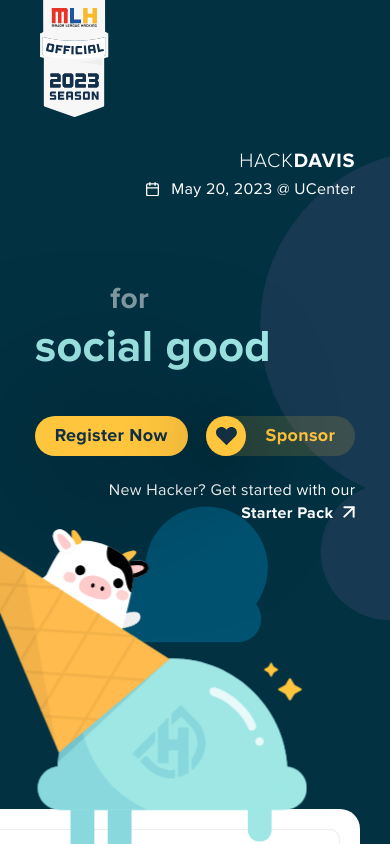
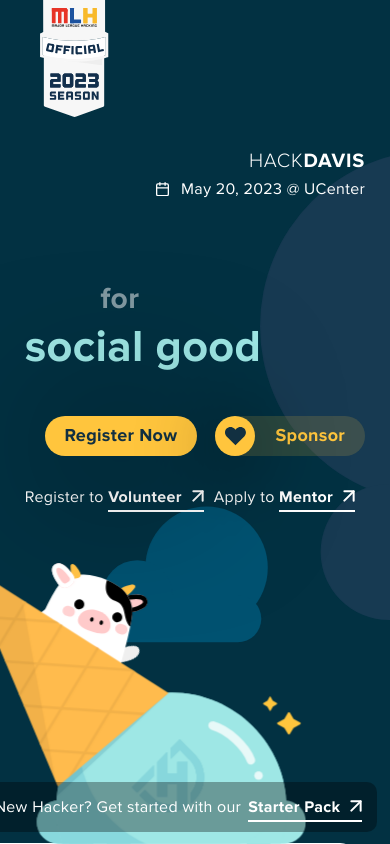
Before and after one commit to HackDavis/website-2023, a Next.js app: page / in a window 390 px wide. Shown: the top 844 px of the page. Built offline with nearby package versions, Linux system fonts and the light colour scheme; a web font is replaced by a local one.

Commit message:
added mentor and volunteer links, underline on mobile view

```diff
--- a/src/components/mainSection/mainSection.tsx
+++ b/src/components/mainSection/mainSection.tsx
@@ -6,7 +6,22 @@ import WordCycle from './wordCycle';
 const MainSection = () => (
   <>
     <div className={styles.mainAnimationSection}>
+      <div className={styles.left}>
+        <div className={`${styles.starterPack} ${styles.links}`}>
+          <div className={styles.yellowCircle} ></div>
+          New Hacker? Get started with our {' '}
+          <a
+            href="https://hackdavis.notion.site/HackDavis-2023-Starter-Pack-33c778742f5745c7833a07255cbcc1d7"
+            target="_blank"
+            rel="noreferrer"
+          >
+            <strong style={{ marginRight: 10 }}> Starter Pack</strong>
+            <UpArrow />
+          </a>
+        </div>
         <Cow />
+
+      </div>
       <div className={styles.landing}>
         <div className={styles.mainSection}>
           <h1 className={styles.tagline}>
@@ -58,17 +73,30 @@ const MainSection = () => (
             Sponsor
           </a>
         </div>
+        <div className={styles.applications}>
 
-        <div className={styles.starterPack}>
-          New Hacker? Get started with our{' '}
+          <div className={styles.links}>
+            Register to {' '}
             <a
-            href="https://hackdavis.notion.site/HackDavis-2023-Starter-Pack-33c778742f5745c7833a07255cbcc1d7"
+              href="https://hackdavis.typeform.com/volunteer2023"
               target="_blank"
               rel="noreferrer"
             >
-            <strong style={{ marginRight: 10 }}>Starter Pack</strong>
+              <strong style={{ marginRight: 10 }}>Volunteer</strong>
               <UpArrow />
             </a>
+          </div>
+          <div className={styles.links}>
+            {'  '}Apply to {' '}
+            <a
+              href="https://hackdavis.typeform.com/mentor2023"
+              target="_blank"
+              rel="noreferrer"
+              >
+              <strong style={{ marginRight: 10 }}>Mentor</strong>
+              <UpArrow />
+            </a>
+          </div>
         </div>
       </div>
     </div>
--- a/src/styles/mainSection/cowCone.module.scss
+++ b/src/styles/mainSection/cowCone.module.scss
@@ -24,7 +24,7 @@
     @include mrwd(991px) {
       width: 21.4px;
       top: 75px;
-      left: 150px;
+      left: 250px;
     }
   }
 
@@ -40,6 +40,7 @@
 
     @include mrwd(991px) {
       margin-bottom: -109px;
+      left: 100px;
     }
   }
 
--- a/src/styles/mainSection/mainSection.module.scss
+++ b/src/styles/mainSection/mainSection.module.scss
@@ -308,10 +308,54 @@
     padding: 11px 9px 6px 10px;
   }
 }
+.yellowCircle {
+  width: 10px;
+  height: 10px;
+  border-radius: 50%;
+  background-color: var(--color-ducky);
+}
 
 .starterPack {
+  position: relative;
+  top: 500px;
+  left: 15px;
+  z-index: 10;
+  width: fit-content;
+  background: rgba(0, 0, 0, 0.33);
+  border-radius: 10px;
+  padding: 10px 15px;
+  display: flex;
+  align-items: center;
+  justify-content: center;
+  gap: 7px;
+
+  @include mrwd(1210px) {
+    left: 100px;
+  }
+  @include mrwd(991px) {
+    top: 270px;
+    left: -20px;
+    white-space: nowrap;
+    width: fit-content;
+
+  }
+}
+
+.applications {
+  display: flex;
+  flex-direction: row;
+  justify-content: flex-end;
+
+  @include mrwd(991px) {
+    justify-content: center;
+    text-align: center;
+    padding-top: 0;
+  }
+}
+
+.links {
   @include fontFactory(var(--proxima-nova), 18px, 400, white, 0.02rem, 1);
-
+  margin-right: 10px;
   strong {
     font-weight: 700;
   }
@@ -322,6 +366,8 @@
     transition: border-bottom 200ms;
     border-bottom: 2px solid transparent;
     padding-bottom: 5px;
+    margin-top: 5px;
+    align-self: center;
     &:hover {
       border-bottom-color: white;
       border-bottom: 2px solid #ffffff;
@@ -330,13 +376,17 @@
     @include mrwd(991px) {
       display: inline-block;
       margin-top: 7px;
+      border-bottom-color: white;
+      border-bottom: 2px solid #ffffff;
     }
   }
 
   @include mrwd(991px) {
-    padding-bottom: 0;
+    // margin-right: 0;
+    // padding: 5px 15px;
     align-self: end;
-    max-width: 286px;
+    width: fit-content;
+    max-width: 586px;
     font-size: 16px;
   }
 }
```
Lines whose indentation alone changed are shown as unchanged.
